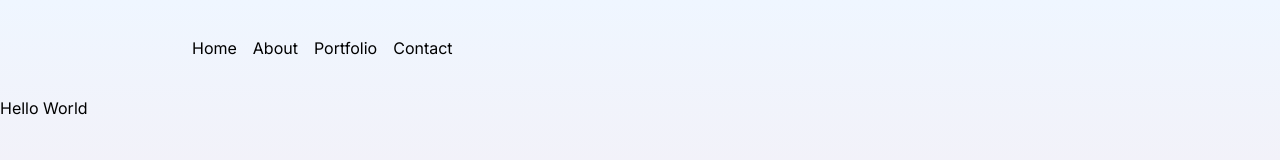
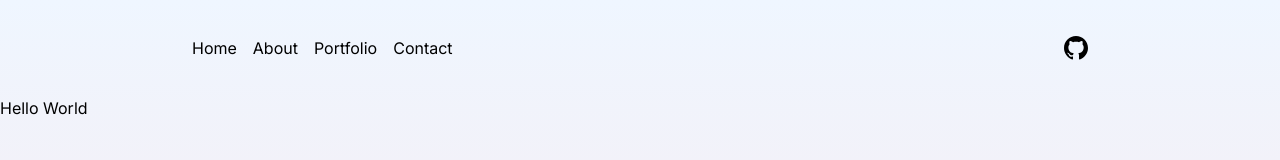
Before and after one commit to amine-omari/my-portfolio, a Next.js app: page / in a window 1280 px wide. Shown: the top 160 px of the page. Built offline with nearby package versions, Linux system fonts and the light colour scheme.

Commit message:
feat: import Github icon to Navbar component

```diff
--- a/src/components/Navbar.jsx
+++ b/src/components/Navbar.jsx
@@ -1,6 +1,7 @@
 "use client";
 
 import Logo from "@/icons/logos/Logo";
+import Github from "@/icons/social/Github";
 import Link from "next/link";
 import { useState } from "react";
 
@@ -44,8 +45,8 @@ const Navbar = () => {
         </Link>
       </div>
 
-      {/* Social Logos */}
-      <div></div>
+      {/* Social Icons Container */}
+      <div>{[<Github />]}</div>
 
       {/* Menu Container */}
       <div className="md:hidden">
--- a/src/icons/social/Github.jsx
+++ b/src/icons/social/Github.jsx
@@ -4,8 +4,8 @@ const Github = () => {
   return (
     <svg
       xmlns="http://www.w3.org/2000/svg"
-      width="25"
-      height="25"
+      width="24"
+      height="24"
       viewBox="0 0 1024 1024"
       fill="none"
     >
--- a/src/icons/social/Linkedin.jsx
+++ b/src/icons/social/Linkedin.jsx
@@ -4,8 +4,8 @@ function Linkedin() {
   return (
     <svg
       xmlns="http://www.w3.org/2000/svg"
-      height="25"
-      width="25"
+      height="24"
+      width="24"
       viewBox="0 0 72 72"
     >
       <g fill="none" fill-rule="evenodd">
```
